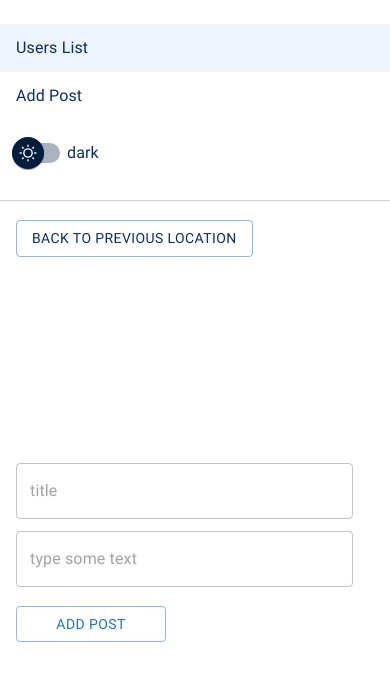
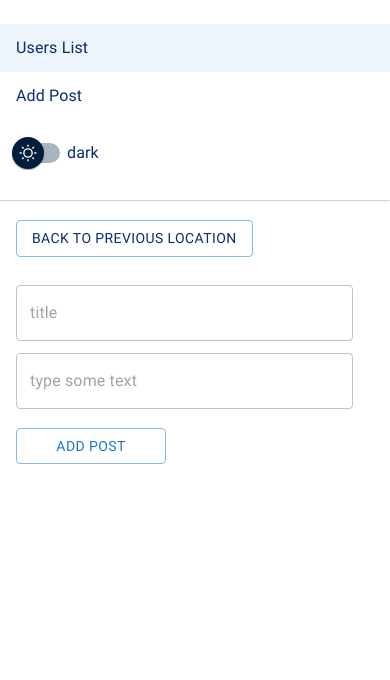
Before and after one commit to AbdumajidRashidov/users-jsonplaceholder, a React (Create React App) app: page /addpost in a window 390 px wide. Shown: the top 680 px of the page. Built offline with nearby package versions, Linux system fonts and the light colour scheme.

Commit message:
mobile view  had done

```diff
--- a/src/pages/AddPosts/AddPosts.scss
+++ b/src/pages/AddPosts/AddPosts.scss
@@ -13,12 +13,8 @@
     .form{
         display: flex;
         flex-direction: column;
-        justify-content: center;
+        justify-content: start;
         width: 90%;
-        height: calc(100vh - 300px);
-        .textField{
-            border-radius: 5px;
-            background-color:#fff
-        }
+        height: calc(100vh - 250px);
     }
 }
```
